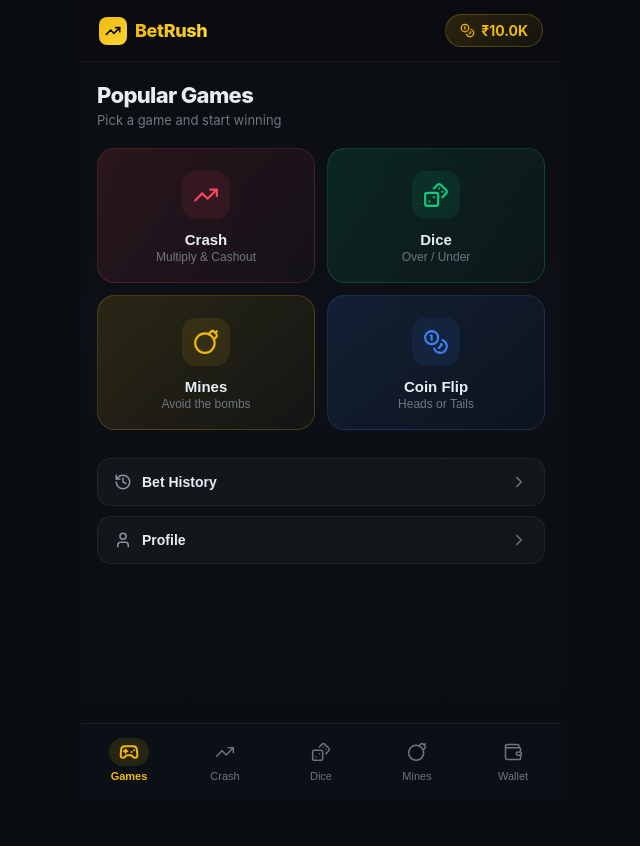
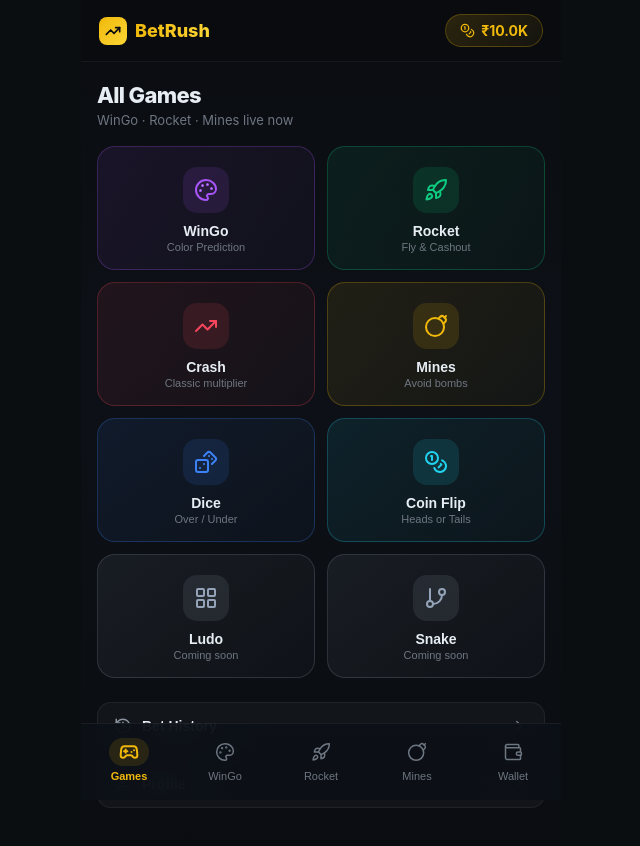
Before and after one commit to ima665931-spec/grok-workspace-app, a React (Vite) app: page / in a window 1280 px wide. Shown: the top 846 px of the page, without its empty margins (319-959 px from the left). Before the commit the page ends 800 px from the top, so only its background shows below. Built offline with nearby package versions, Linux system fonts and the light colour scheme.

Commit message:
Wire WinGo + Rocket into lobby and nav; fix bet wallet flow

```diff
--- a/src/components/game/GameApp.tsx
+++ b/src/components/game/GameApp.tsx
@@ -6,10 +6,14 @@ import {
   Bomb,
   Wallet,
   Coins,
+  Palette,
+  Rocket,
 } from "lucide-react";
 import { useGame } from "../../game/store";
 import { formatCoins } from "../../game/logic";
 import { Lobby } from "./Lobby";
+import { WinGoGame } from "./WinGoGame";
+import { RocketGame } from "./RocketGame";
 import { CrashGame } from "./CrashGame";
 import { DiceGame } from "./DiceGame";
 import { MinesGame } from "./MinesGame";
@@ -18,12 +22,24 @@ import { WalletPanel } from "./WalletPanel";
 import { HistoryPanel } from "./HistoryPanel";
 import { ProfilePanel } from "./ProfilePanel";
 
-type Tab = "lobby" | "crash" | "dice" | "mines" | "coinflip" | "wallet" | "history" | "profile";
+type Tab =
+  | "lobby"
+  | "wingo"
+  | "rocket"
+  | "crash"
+  | "dice"
+  | "mines"
+  | "coinflip"
+  | "ludo"
+  | "snake"
+  | "wallet"
+  | "history"
+  | "profile";
 
 const NAV: { id: Tab; label: string; icon: any }[] = [
   { id: "lobby", label: "Games", icon: Gamepad2 },
-  { id: "crash", label: "Crash", icon: TrendingUp },
-  { id: "dice", label: "Dice", icon: Dices },
+  { id: "wingo", label: "WinGo", icon: Palette },
+  { id: "rocket", label: "Rocket", icon: Rocket },
   { id: "mines", label: "Mines", icon: Bomb },
   { id: "wallet", label: "Wallet", icon: Wallet },
 ];
@@ -45,7 +61,6 @@ export function GameApp() {
         fontFamily: "-apple-system, BlinkMacSystemFont, 'Segoe UI', Roboto, sans-serif",
       }}
     >
-      {/* Header */}
       <header
         style={{
           position: "sticky",
@@ -61,21 +76,22 @@ export function GameApp() {
           justifyContent: "space-between",
         }}
       >
-        <div style={{ fontWeight: 800, fontSize: 18, display: "flex", alignItems: "center", gap: 8, letterSpacing: "-0.02em" }}>
+        <div style={{ fontWeight: 800, fontSize: 18, display: "flex", alignItems: "center", gap: 8 }}>
           <div style={{
             width: 28, height: 28, borderRadius: 8,
             background: "linear-gradient(135deg, #f0b90b, #fcd535)",
-            display: "flex", alignItems: "center", justifyContent: "center"
+            display: "flex", alignItems: "center", justifyContent: "center",
           }}>
             <TrendingUp size={16} color="#0a0c10" strokeWidth={2.5} />
           </div>
-          <span style={{ background: "linear-gradient(90deg, #f0b90b, #fcd535)", WebkitBackgroundClip: "text", WebkitTextFillColor: "transparent" }}>
-            BetRush
-          </span>
+          <span style={{
+            background: "linear-gradient(90deg, #f0b90b, #fcd535)",
+            WebkitBackgroundClip: "text",
+            WebkitTextFillColor: "transparent",
+          }}>BetRush</span>
         </div>
 
-        <div
-          style={{
+        <div style={{
           background: "linear-gradient(135deg, rgba(240,185,11,0.15), rgba(240,185,11,0.05))",
           border: "1px solid rgba(240,185,11,0.25)",
           padding: "7px 14px",
@@ -86,28 +102,28 @@ export function GameApp() {
           alignItems: "center",
           gap: 6,
           color: "#f0b90b",
-          }}
-        >
+        }}>
           <Coins size={15} />
           ₹{formatCoins(balance)}
         </div>
       </header>
 
-      {/* Content */}
       <main style={{ flex: 1, overflowY: "auto", paddingBottom: 88 }}>
         {tab === "lobby" && <Lobby onNavigate={setTab} />}
+        {tab === "wingo" && <WinGoGame />}
+        {tab === "rocket" && <RocketGame />}
         {tab === "crash" && <CrashGame />}
         {tab === "dice" && <DiceGame />}
         {tab === "mines" && <MinesGame />}
         {tab === "coinflip" && <CoinFlipGame />}
+        {tab === "ludo" && <ComingSoon name="Ludo" />}
+        {tab === "snake" && <ComingSoon name="Snake & Ladder" />}
         {tab === "wallet" && <WalletPanel onNavigate={setTab} />}
         {tab === "history" && <HistoryPanel />}
         {tab === "profile" && <ProfilePanel />}
       </main>
 
-      {/* Bottom Nav */}
-      <nav
-        style={{
+      <nav style={{
         position: "fixed",
         bottom: 0,
         left: "50%",
@@ -122,8 +138,7 @@ export function GameApp() {
         justifyContent: "space-around",
         padding: "10px 0 14px",
         zIndex: 50,
-        }}
-      >
+      }}>
         {NAV.map((item) => {
           const active = tab === item.id;
           const Icon = item.icon;
@@ -142,16 +157,14 @@ export function GameApp() {
                 color: active ? "#f0b90b" : "#6e7681",
                 fontSize: 11,
                 fontWeight: active ? 700 : 500,
-                padding: "4px 12px",
+                padding: "4px 10px",
                 cursor: "pointer",
-                transition: "color 0.15s",
               }}
             >
               <div style={{
                 width: 40, height: 28, borderRadius: 14,
                 background: active ? "rgba(240,185,11,0.12)" : "transparent",
                 display: "flex", alignItems: "center", justifyContent: "center",
-                transition: "background 0.15s",
               }}>
                 <Icon size={20} strokeWidth={active ? 2.4 : 1.8} />
               </div>
@@ -163,3 +176,16 @@ export function GameApp() {
     </div>
   );
 }
+
+function ComingSoon({ name }: { name: string }) {
+  return (
+    <div style={{ padding: 48, textAlign: "center" }}>
+      <div style={{ fontSize: 48, marginBottom: 12 }}>🚧</div>
+      <h2 style={{ fontSize: 20, fontWeight: 800, marginBottom: 8 }}>{name}</h2>
+      <p style={{ color: "#6e7681", fontSize: 14 }}>
+        Full board game + multiplayer coming next.
+        <br />WinGo, Rocket, Mines are live now.
+      </p>
+    </div>
+  );
+}
--- a/src/components/game/Lobby.tsx
+++ b/src/components/game/Lobby.tsx
@@ -1,20 +1,29 @@
-import { TrendingUp, Dices, Bomb, Coins, History, User, ChevronRight } from "lucide-react";
+import {
+  TrendingUp, Dices, Bomb, Coins, History, User, ChevronRight,
+  Palette, Rocket, LayoutGrid, GitBranch,
+} from "lucide-react";
 
-type Tab = "lobby" | "crash" | "dice" | "mines" | "coinflip" | "wallet" | "history" | "profile";
+type Tab =
+  | "lobby" | "wingo" | "rocket" | "crash" | "dice" | "mines"
+  | "coinflip" | "ludo" | "snake" | "wallet" | "history" | "profile";
 
 const GAMES = [
-  { id: "crash" as const, name: "Crash", desc: "Multiply & Cashout", icon: TrendingUp, gradient: "linear-gradient(135deg, #f6465d22, #f6465d08)", iconColor: "#f6465d", border: "rgba(246,70,93,0.2)" },
-  { id: "dice" as const, name: "Dice", desc: "Over / Under", icon: Dices, gradient: "linear-gradient(135deg, #0ecb8122, #0ecb8108)", iconColor: "#0ecb81", border: "rgba(14,203,129,0.2)" },
-  { id: "mines" as const, name: "Mines", desc: "Avoid the bombs", icon: Bomb, gradient: "linear-gradient(135deg, #f0b90b22, #f0b90b08)", iconColor: "#f0b90b", border: "rgba(240,185,11,0.2)" },
-  { id: "coinflip" as const, name: "Coin Flip", desc: "Heads or Tails", icon: Coins, gradient: "linear-gradient(135deg, #3b82f622, #3b82f608)", iconColor: "#3b82f6", border: "rgba(59,130,246,0.2)" },
+  { id: "wingo" as const, name: "WinGo", desc: "Color Prediction", icon: Palette, color: "#a855f7", border: "rgba(168,85,247,0.25)" },
+  { id: "rocket" as const, name: "Rocket", desc: "Fly & Cashout", icon: Rocket, color: "#0ecb81", border: "rgba(14,203,129,0.25)" },
+  { id: "crash" as const, name: "Crash", desc: "Classic multiplier", icon: TrendingUp, color: "#f6465d", border: "rgba(246,70,93,0.25)" },
+  { id: "mines" as const, name: "Mines", desc: "Avoid bombs", icon: Bomb, color: "#f0b90b", border: "rgba(240,185,11,0.25)" },
+  { id: "dice" as const, name: "Dice", desc: "Over / Under", icon: Dices, color: "#3b82f6", border: "rgba(59,130,246,0.25)" },
+  { id: "coinflip" as const, name: "Coin Flip", desc: "Heads or Tails", icon: Coins, color: "#22d3ee", border: "rgba(34,211,238,0.25)" },
+  { id: "ludo" as const, name: "Ludo", desc: "Coming soon", icon: LayoutGrid, color: "#94a3b8", border: "rgba(148,163,184,0.2)" },
+  { id: "snake" as const, name: "Snake", desc: "Coming soon", icon: GitBranch, color: "#94a3b8", border: "rgba(148,163,184,0.2)" },
 ];
 
 export function Lobby({ onNavigate }: { onNavigate: (tab: Tab) => void }) {
   return (
     <div style={{ padding: "20px 16px" }}>
-      <div style={{ marginBottom: 20 }}>
-        <h2 style={{ fontSize: 22, fontWeight: 800, margin: 0, letterSpacing: "-0.03em" }}>Popular Games</h2>
-        <p style={{ color: "#6e7681", fontSize: 13, margin: "4px 0 0" }}>Pick a game and start winning</p>
+      <div style={{ marginBottom: 18 }}>
+        <h2 style={{ fontSize: 22, fontWeight: 800, margin: 0, letterSpacing: "-0.03em" }}>All Games</h2>
+        <p style={{ color: "#6e7681", fontSize: 13, margin: "4px 0 0" }}>WinGo · Rocket · Mines live now</p>
       </div>
 
       <div style={{ display: "grid", gridTemplateColumns: "1fr 1fr", gap: 12 }}>
@@ -26,73 +35,37 @@ export function Lobby({ onNavigate }: { onNavigate: (tab: Tab) => void }) {
               type="button"
               onClick={() => onNavigate(g.id)}
               style={{
-                background: g.gradient,
+                background: `linear-gradient(135deg, ${g.color}18, ${g.color}08)`,
                 border: `1px solid ${g.border}`,
                 borderRadius: 18,
-                padding: "22px 14px 18px",
+                padding: "20px 12px 16px",
                 textAlign: "center",
                 cursor: "pointer",
                 color: "#e6edf3",
-                transition: "transform 0.12s, border-color 0.12s",
               }}
             >
               <div style={{
-                width: 48, height: 48, borderRadius: 14, margin: "0 auto 12px",
-                background: `${g.iconColor}18`,
+                width: 46, height: 46, borderRadius: 14, margin: "0 auto 10px",
+                background: `${g.color}20`,
                 display: "flex", alignItems: "center", justifyContent: "center",
               }}>
-                <Icon size={26} color={g.iconColor} strokeWidth={2} />
+                <Icon size={24} color={g.color} strokeWidth={2} />
               </div>
-              <div style={{ fontWeight: 700, fontSize: 15, marginBottom: 2 }}>{g.name}</div>
-              <div style={{ fontSize: 12, color: "#6e7681" }}>{g.desc}</div>
+              <div style={{ fontWeight: 700, fontSize: 14 }}>{g.name}</div>
+              <div style={{ fontSize: 11, color: "#6e7681", marginTop: 2 }}>{g.desc}</div>
             </button>
           );
         })}
       </div>
 
-      <div style={{ marginTop: 28, display: "flex", flexDirection: "column", gap: 10 }}>
-        <button
-          type="button"
-          onClick={() => onNavigate("history")}
-          style={{
-            width: "100%",
-            background: "rgba(255,255,255,0.03)",
-            border: "1px solid rgba(255,255,255,0.06)",
-            borderRadius: 14,
-            padding: "14px 16px",
-            color: "#e6edf3",
-            fontWeight: 600,
-            fontSize: 14,
-            cursor: "pointer",
-            display: "flex",
-            alignItems: "center",
-            justifyContent: "space-between",
-          }}
-        >
+      <div style={{ marginTop: 24, display: "flex", flexDirection: "column", gap: 10 }}>
+        <button type="button" onClick={() => onNavigate("history")} style={menuBtn}>
           <span style={{ display: "flex", alignItems: "center", gap: 10 }}>
             <History size={18} color="#8b949e" /> Bet History
           </span>
           <ChevronRight size={18} color="#6e7681" />
         </button>
-
-        <button
-          type="button"
-          onClick={() => onNavigate("profile")}
-          style={{
-            width: "100%",
-            background: "rgba(255,255,255,0.03)",
-            border: "1px solid rgba(255,255,255,0.06)",
-            borderRadius: 14,
-            padding: "14px 16px",
-            color: "#e6edf3",
-            fontWeight: 600,
-            fontSize: 14,
-            cursor: "pointer",
-            display: "flex",
-            alignItems: "center",
-            justifyContent: "space-between",
-          }}
-        >
+        <button type="button" onClick={() => onNavigate("profile")} style={menuBtn}>
           <span style={{ display: "flex", alignItems: "center", gap: 10 }}>
             <User size={18} color="#8b949e" /> Profile
           </span>
@@ -102,3 +75,18 @@ export function Lobby({ onNavigate }: { onNavigate: (tab: Tab) => void }) {
     </div>
   );
 }
+
+const menuBtn: React.CSSProperties = {
+  width: "100%",
+  background: "rgba(255,255,255,0.03)",
+  border: "1px solid rgba(255,255,255,0.06)",
+  borderRadius: 14,
+  padding: "14px 16px",
+  color: "#e6edf3",
+  fontWeight: 600,
+  fontSize: 14,
+  cursor: "pointer",
+  display: "flex",
+  alignItems: "center",
+  justifyContent: "space-between",
+};
```
Lines whose indentation alone changed are shown as unchanged.
